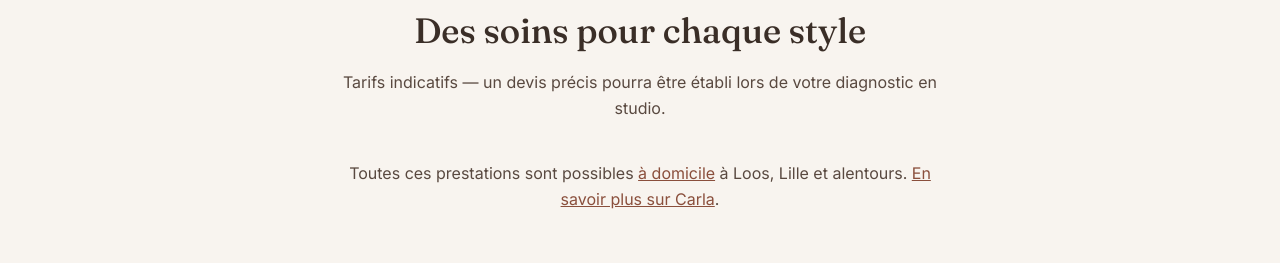
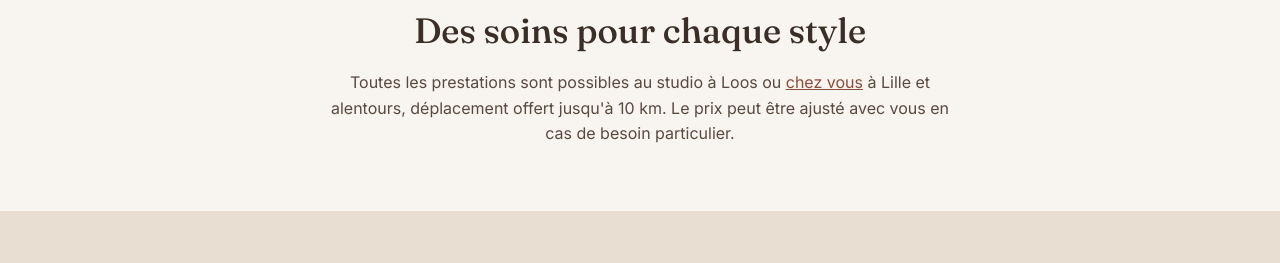
Before and after one commit to MaxenceCrespel/CarlaCreation, a React (Vite) app in the folder client/: page /services in a window 1280 px wide. Shown: the part 199-462 px from the top of the page. Built offline with nearby package versions, Linux system fonts and the light colour scheme; no server answers.

Commit message:
Prestations : texte d'intro clarifié (studio ou domicile, déplacement offert, prix ajustable)

```diff
--- a/client/src/pages/Services.jsx
+++ b/client/src/pages/Services.jsx
@@ -5,6 +5,7 @@ import { takePreload } from '../utils/preload';
 import { useSeo } from '../hooks/useSeo';
 import { formatDuration, formatPrice } from '../utils/format';
 import { initialCategoryId } from '../utils/categoryParam';
+import { useSiteConfig } from '../context/SiteConfigContext';
 
 function ServiceCard({ service }) {
   return (
@@ -46,6 +47,7 @@ export default function Services() {
       'Tous mes tarifs et durées de coiffeuse à Loos, près de Lille : coupe, coloration, balayage, brushing, pose d\'ongles, semi-permanent, manucure et nail art.',
     path: '/services',
   });
+  const { travelFreeRadiusKm } = useSiteConfig();
   const [searchParams] = useSearchParams();
   const [preloaded] = useState(() => ({ services: takePreload('/services'), categories: takePreload('/service-categories') }));
   const [services, setServices] = useState(preloaded.services ?? null);
@@ -99,11 +101,10 @@ export default function Services() {
           <p className="eyebrow center">Mes prestations</p>
           <h1 className="center">Des soins pour chaque style</h1>
           <p className="section-lead center">
-            Tarifs indicatifs — un devis précis pourra être établi lors de votre diagnostic en studio.
-          </p>
-          <p className="section-lead center">
-            Toutes ces prestations sont possibles <Link to="/coiffeuse-a-domicile">à domicile</Link> à Loos, Lille et
-            alentours. <Link to="/a-propos">En savoir plus sur Carla</Link>.
+            Toutes les prestations sont possibles au studio à Loos ou <Link to="/coiffeuse-a-domicile">chez vous</Link> à
+            Lille et alentours
+            {Number.isFinite(travelFreeRadiusKm) ? `, déplacement offert jusqu'à ${travelFreeRadiusKm} km` : ''}. Le prix
+            peut être ajusté avec vous en cas de besoin particulier.
           </p>
         </div>
       </section>
```
